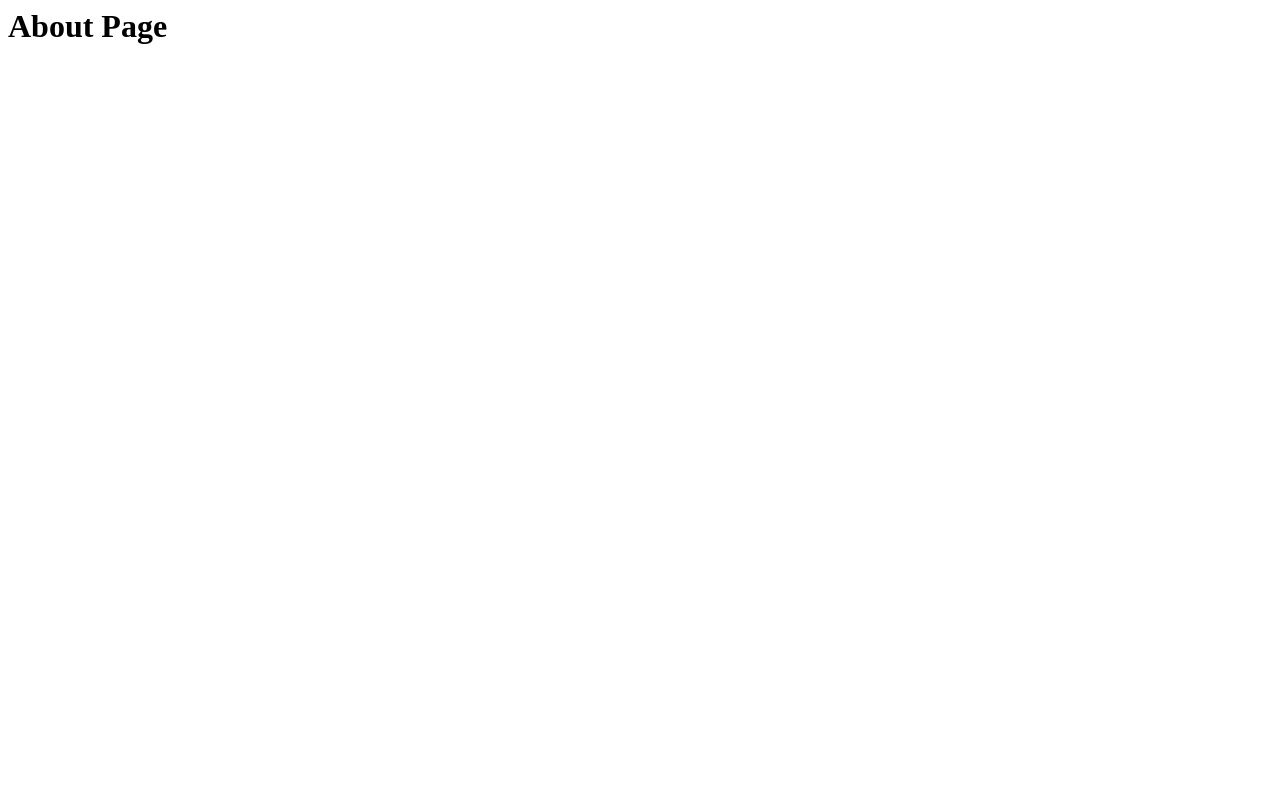
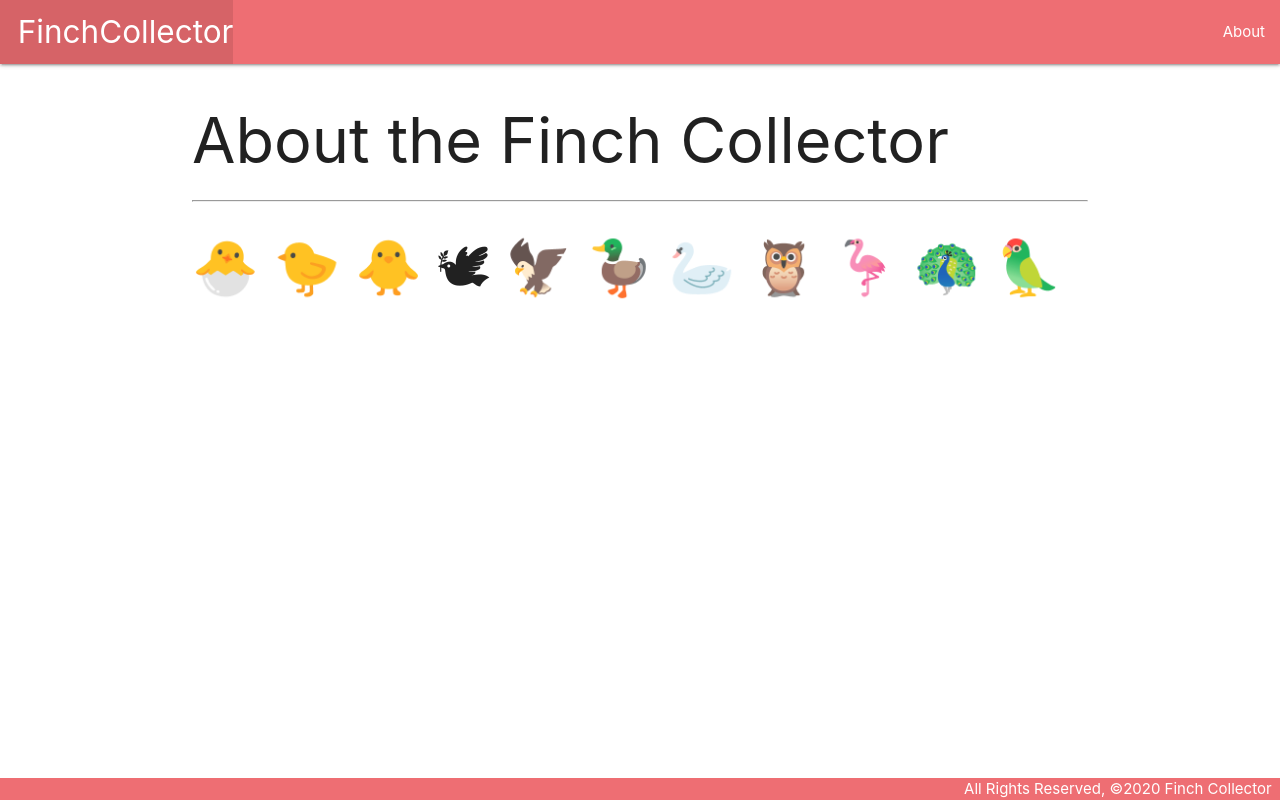
Before and after one commit to MiladMalakooti/finchcollector, a Django app: page /about/ in a window 1280 px wide. Before the commit the page is almost empty. Run offline with Django 3.2, Linux system fonts and the light colour scheme.

Commit message:
Add CSS Style

```diff
--- /dev/null
+++ b/main_app/static/css/style.css
@@ -0,0 +1,14 @@
+body {
+  display: flex;
+  min-height: 100vh;
+  flex-direction: column;
+}
+
+main {
+  flex: 1 0 auto;
+}
+
+footer.page-footer {
+  padding-top: 0;
+  text-align: right;
+}
--- a/main_app/templates/about.html
+++ b/main_app/templates/about.html
@@ -1,11 +1,6 @@
-<!DOCTYPE html>
-<html lang="en">
-<head>
-  <meta charset="UTF-8">
-  <meta name="viewport" content="width=device-width, initial-scale=1.0">
-  <title>Finch Collector</title>
-</head>
-<body>
-
-</body>
-</html>
+{% extends 'base.html' %}
+{% block content %}
+  <h1>About the Finch Collector</h1>
+  <hr />
+  <h2> 🐣 🐤	🐥 🕊 🦅 🦆 🦢 🦉 🦩 🦚 🦜</h2>
+{% endblock %}
--- /dev/null
+++ b/main_app/templates/base.html
@@ -0,0 +1,34 @@
+{% load static %}
+
+<!DOCTYPE html>
+<html lang="en">
+<head>
+  <meta charset="UTF-8">
+  <meta name="viewport" content="width=device-width, initial-scale=1.0">
+  <meta http-equiv="X-UA-Compatible" content="ie=edge">
+  <title>Finch Collector</title>
+  <link rel="stylesheet" href="{% static 'css/style.css'%}">
+  <link rel="stylesheet" href="https://cdnjs.cloudflare.com/ajax/libs/materialize/1.0.0/css/materialize.min.css">
+</head>
+<body>
+  <header class="navbar-fixed">
+    <nav>
+      <div class="nav-wrapper">
+        <ul>
+          <li><a href="/" class="left brand-logo">&nbsp;&nbsp;FinchCollector</a></li>
+        </ul>
+        <ul class="right">
+          <li><a href="/about">About</a></li>
+        </ul>
+      </div>
+    </nav>
+  </header>
+  <main class="container">
+    {% block content %}
+    {% endblock %}
+  </main>
+  <footer class="page-footer">
+    <div class="right">All Rights Reserved, &copy;<script>document.write( new Date().getFullYear() );</script> Finch Collector &nbsp;</div>
+  </footer>
+</body>
+</html>
--- a/main_app/views.py
+++ b/main_app/views.py
@@ -6,4 +6,4 @@
   return HttpResponse('<h1> Finch Collector</h1>')
 
 def about (request):
-  return HttpResponse('<h1> About Page</h1>')
+  return render(request, 'about.html')
```
